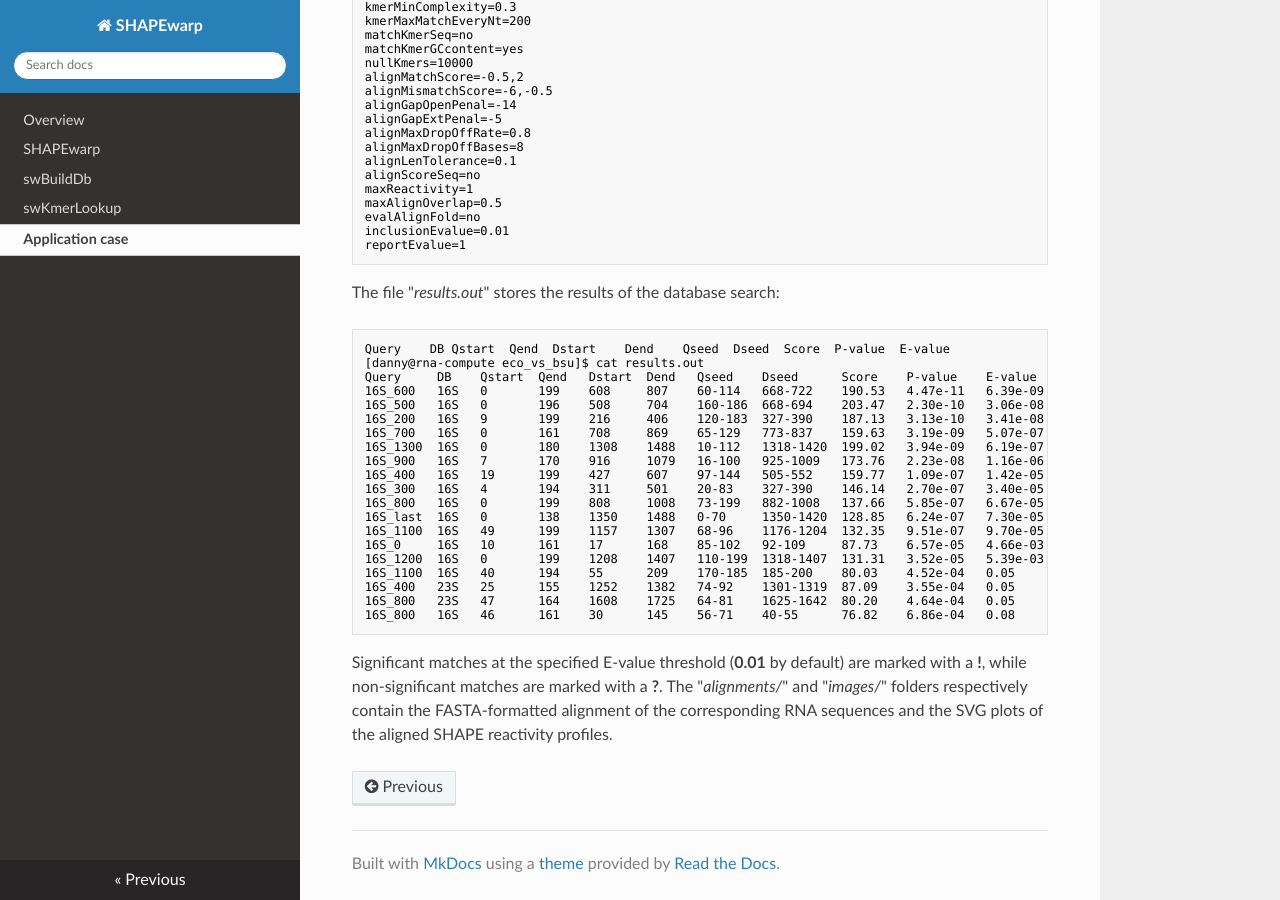
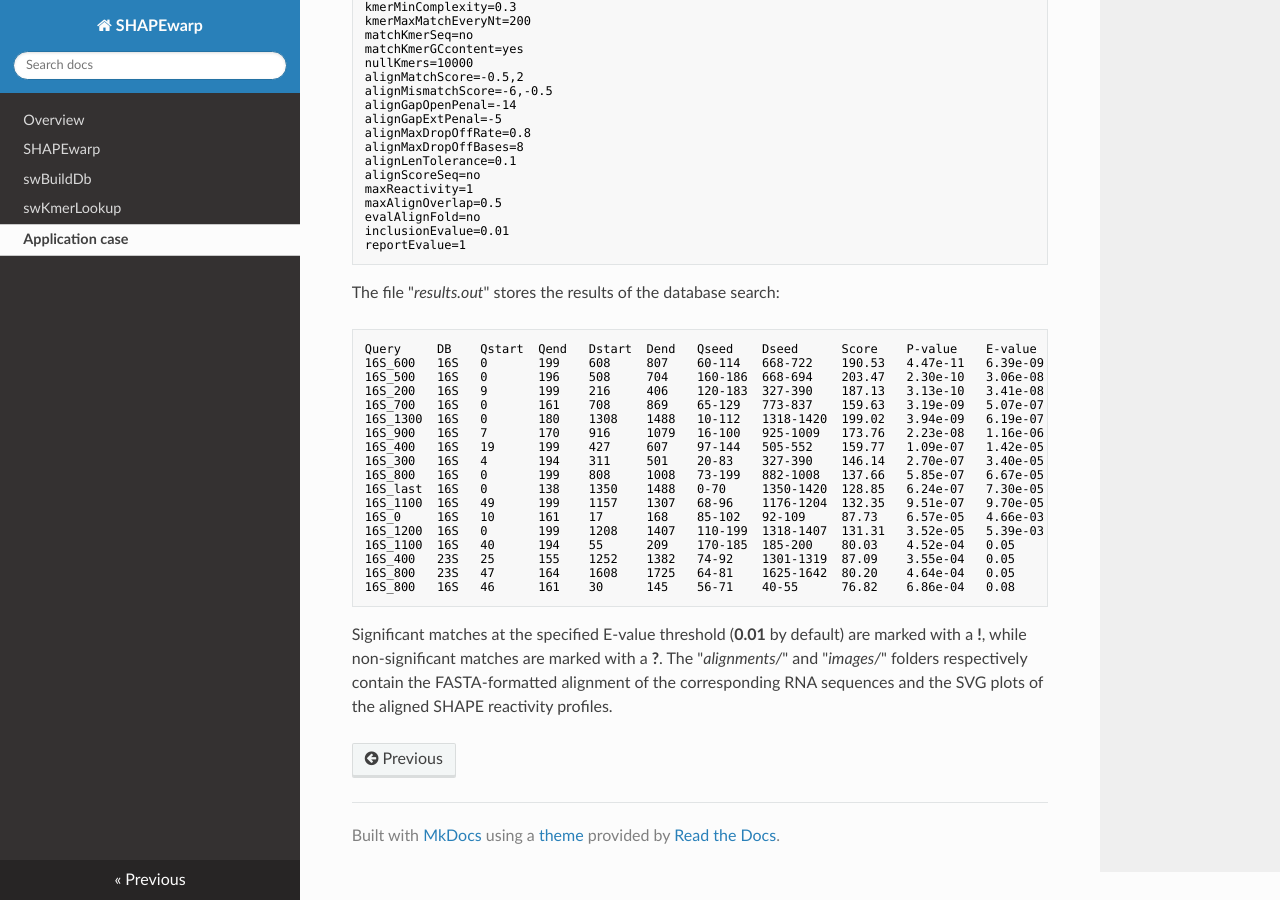
Before and after one commit to dincarnato/SHAPEwarp-docs, an MkDocs documentation site: the page built from docs/case.md, in a window 1280 px wide and 900 px high, scrolled down 1095 px. Built offline with MkDocs 1.6.1, drawn with Linux system fonts in a browser that asks for light colours; nearby versions of some CDN libraries; old or Windows-style settings are respelled for this version of MkDocs.

Commit message:
Updated application case

````diff
--- a/docs/case.md
+++ b/docs/case.md
@@ -68,8 +68,6 @@ reportEvalue=1
 The file "*results.out*" stores the results of the database search:
 
 ```text
-Query    DB	Qstart  Qend  Dstart	Dend	Qseed  Dseed  Score  P-value  E-value
-[danny@rna-compute eco_vs_bsu]$ cat results.out
 Query     DB    Qstart  Qend   Dstart  Dend   Qseed    Dseed      Score    P-value    E-value
 16S_600   16S   0       199    608     807    60-114   668-722    190.53   4.47e-11   6.39e-09  !
 16S_500   16S   0       196    508     704    160-186  668-694    203.47   2.30e-10   3.06e-08  !
````
